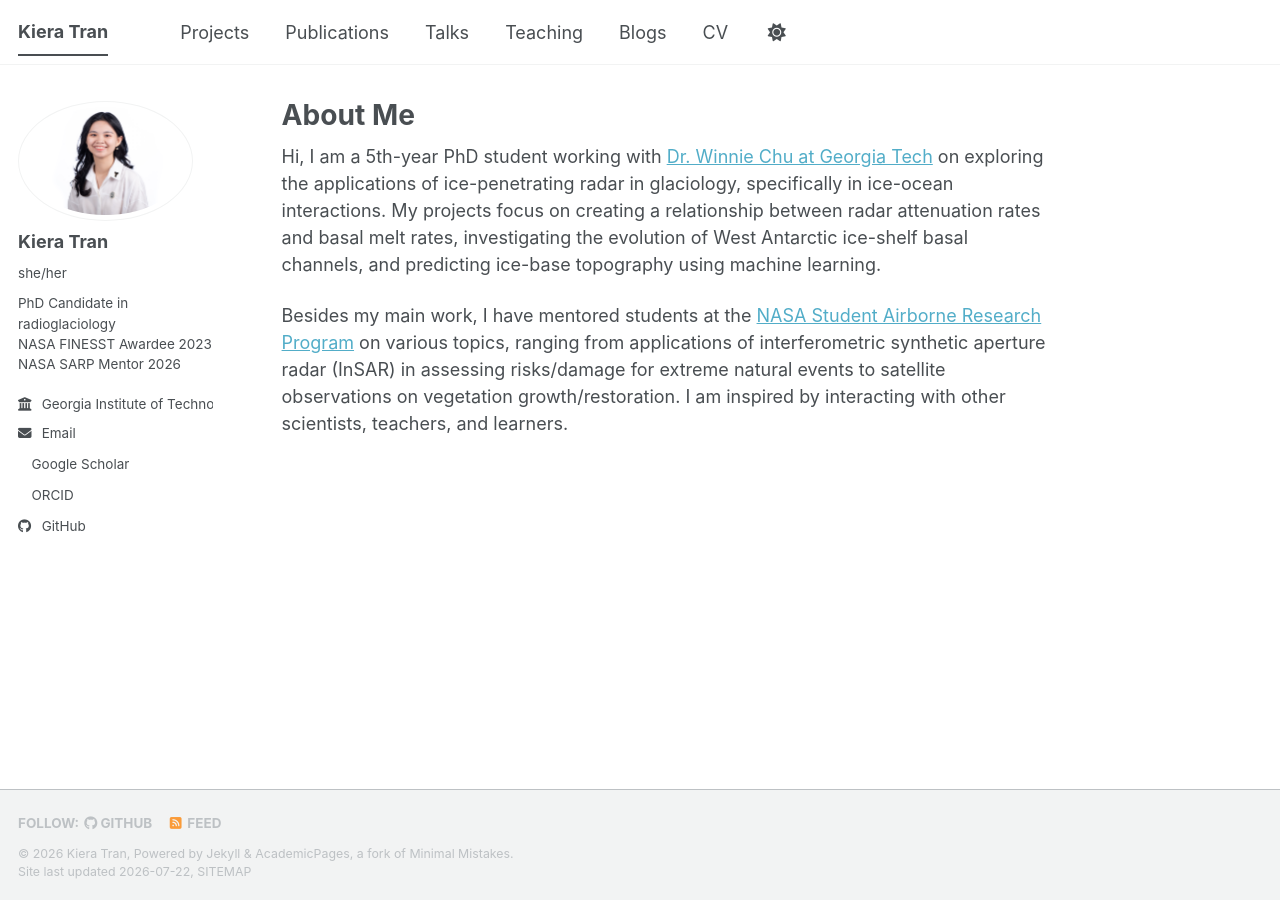
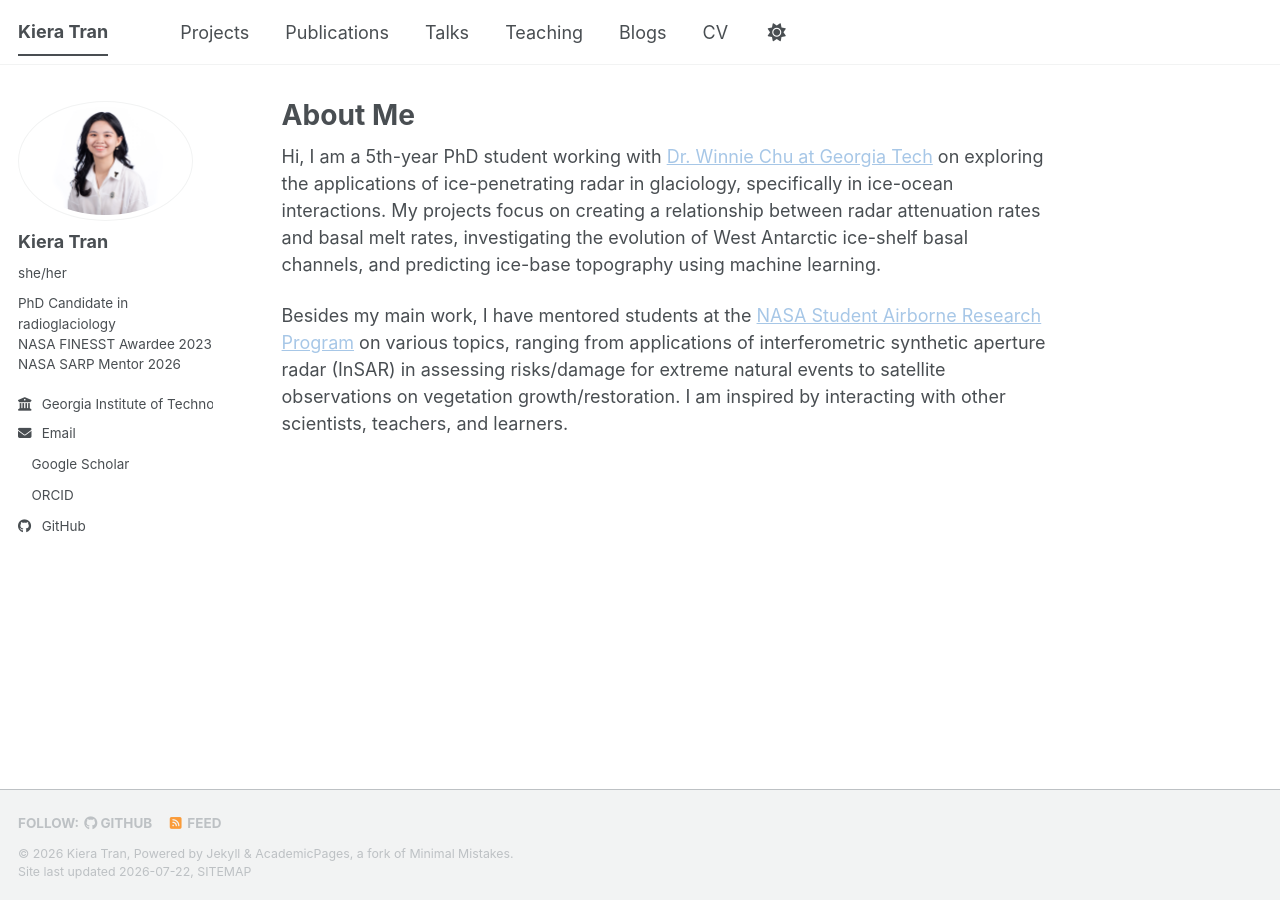
Before and after one commit to kieratran/kieratran.github.io, a Jekyll site: the page built from _pages/about.md, in a window 1280 px wide. Built offline with Jekyll 4.4.1, drawn with Linux system fonts in a browser that asks for light colours; a style sheet for code colours, icons or effects is not loaded.

Commit message:
Update _default_light.scss

```diff
--- a/_sass/theme/_default_light.scss
+++ b/_sass/theme/_default_light.scss
@@ -2,7 +2,7 @@
     DEFAULT THEME - LIGHT VERSION
     ========================================================================== */
 /* Color codes used for the theme */
-$primary-color              : #2f7f93;
+$primary-color              : #a7c7e7;
 $gray                       : #7a8288;
 $dark-gray                  : mix(#000, $gray, 40%);
 $darker-gray                : mix(#000, $gray, 60%);
@@ -36,9 +36,9 @@ $sidebar-screen-min-width   : 1024px;
     --global-code-background-color      : #fafafa;
     --global-code-text-color            : #{$darker-gray};
     --global-fig-caption-color          : mix(#fff,  #{$dark-gray}, 25%);
-    --global-link-color                 : #52adc8;
-    --global-link-color-hover           : mix(#000, #2f7f93, 25%);
-    --global-link-color-visited         : mix(#fff, #2f7f93, 25%);
+    --global-link-color                 : #a7c7e7;
+    --global-link-color-hover           : mix(#000, #a7c7e7, 25%);
+    --global-link-color-visited         : mix(#fff, #a7c7e7, 25%);
     --global-masthead-link-color        : #{$dark-gray};
     --global-masthead-link-color-hover  : mix(#000, #{$gray}, 25%);
     --global-text-color                 : #{$dark-gray};
```
